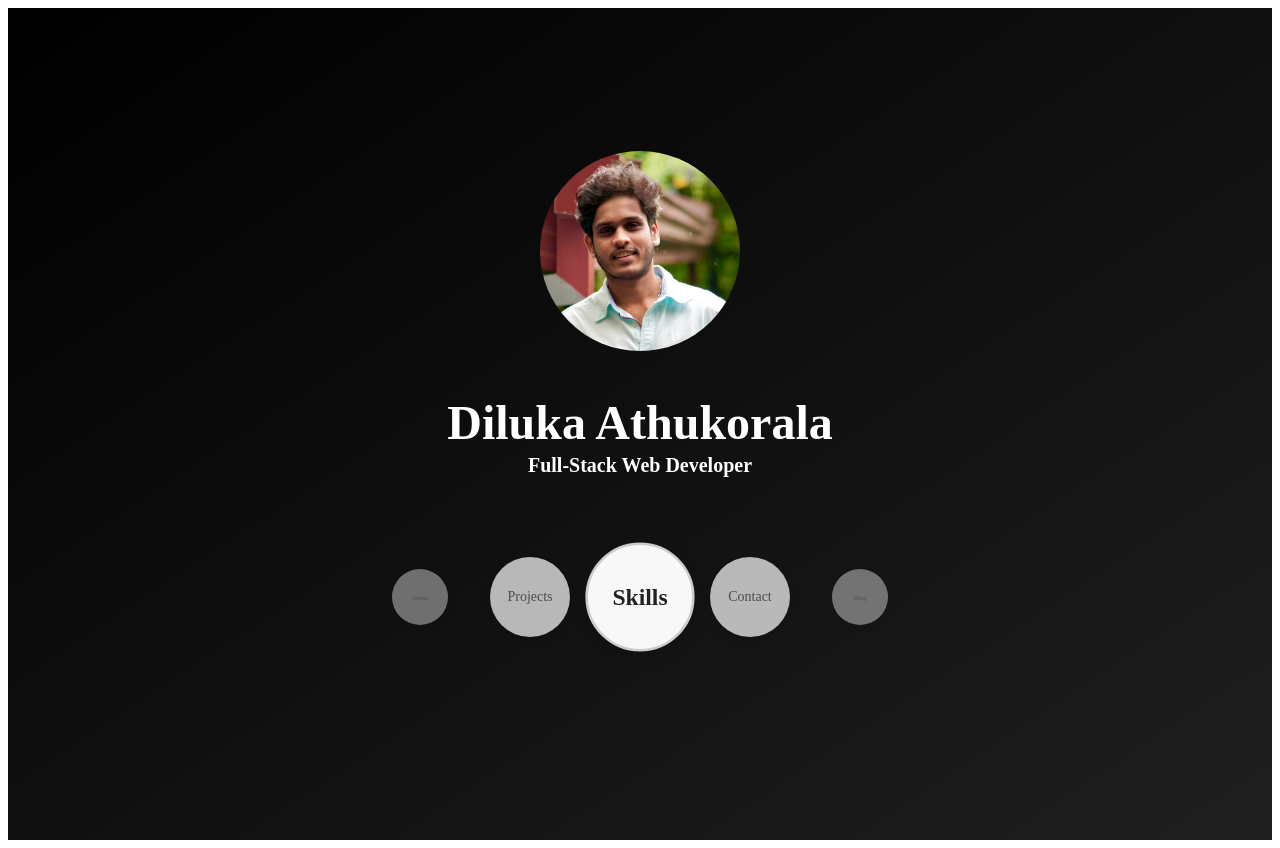
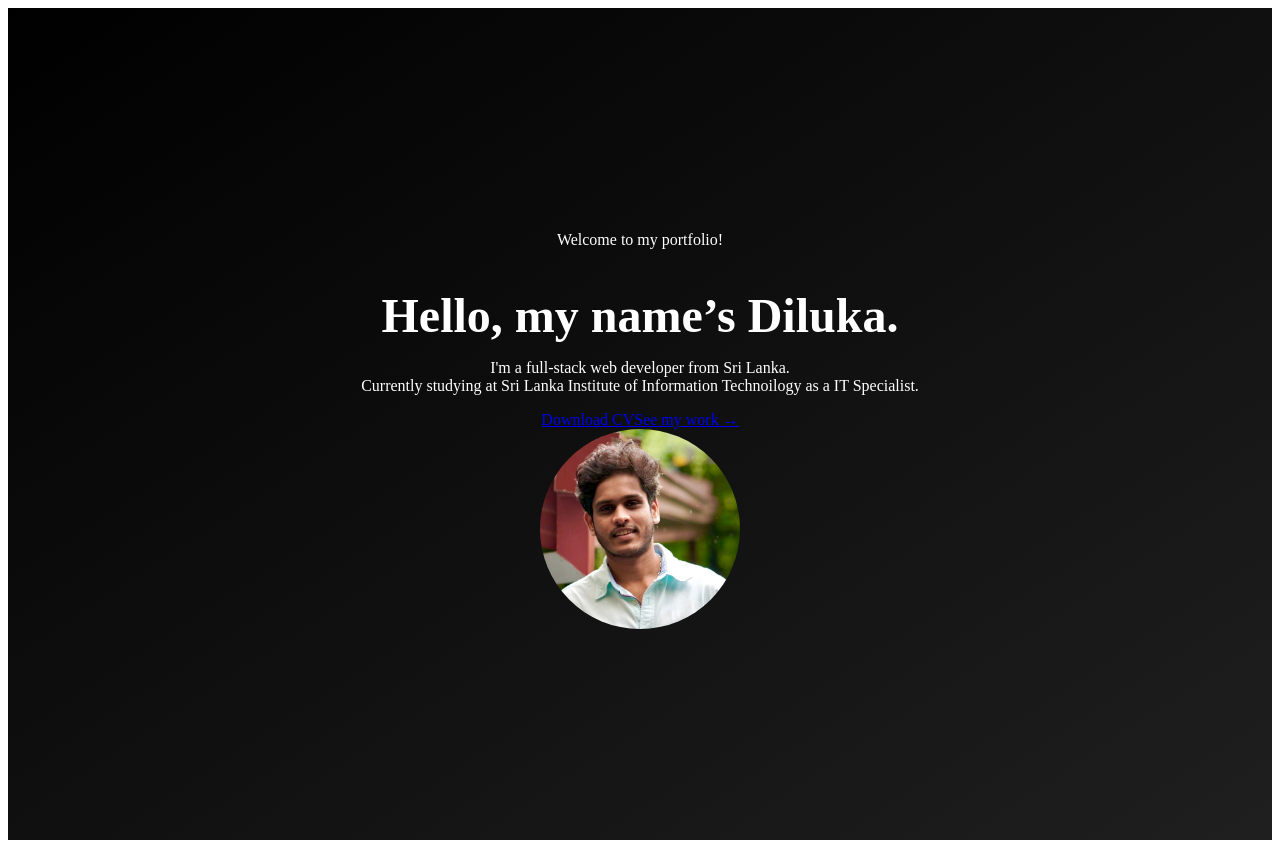
Before and after one commit to dilukaathukorala/My-Portfolio, a Next.js app: page / in a window 1280 px wide. Built offline with nearby package versions, Linux system fonts and the light colour scheme.

Commit message:
Update hero
Changed hero structure

```diff
--- a/components/Hero.js
+++ b/components/Hero.js
@@ -1,24 +1,40 @@
+// File: Hero.js
 import '../styles/Hero.css';
-import Navbar from '../components/Navbar';
 
 export default function Hero() {
   return (
     <section id="hero" className="hero-section">
-      <div className="hero-image-wrapper">
-        <img
-          src="/Portfolio.jpg" // <-- replace with your image path (public folder)
-          alt="Diluka Athukorala"
-          className="hero-image"
-        />
+      <div className="hero-content">
+        {/* Left Column */}
+        <div className="hero-left">
+          <p className="hero-intro">Welcome to my portfolio!</p>
+          <h1 className="hero-title">
+            Hello, my name’s <span className="highlight">Diluka</span>.
+          </h1>
+          <p className="hero-description">
+            I'm a full-stack web developer from Sri Lanka. <br />
+            Currently studying at <span className="mention">Sri Lanka Institute of Information Technoilogy</span> as a IT Specialist.
+          </p>
+
+          <div className="hero-buttons">
+            <a href="/Diluka_CV.pdf" className="btn primary" download>Download CV</a>
+            <a href="#portfolio" className="btn secondary">See my work →</a>
+          </div>
+
+        </div>
+
+        {/* Right Column */}
+        <div className="hero-right">
+          <div className="hero-image-frame">
+            <img
+              src="/Portfolio.jpg"
+              alt="Diluka Athukorala"
+              className="hero-image"
+              loading="lazy"
+            />
+          </div>
+        </div>
       </div>
-      <h1 className="hero-title">Diluka Athukorala</h1>
-      <p className="hero-subtitle">
-        <span style={{ color: 'white', fontWeight: '600' }}>
-          Full-Stack Web Developer
-        </span>
-      </p>
-      <Navbar/>
     </section>
-
   );
 }
```
